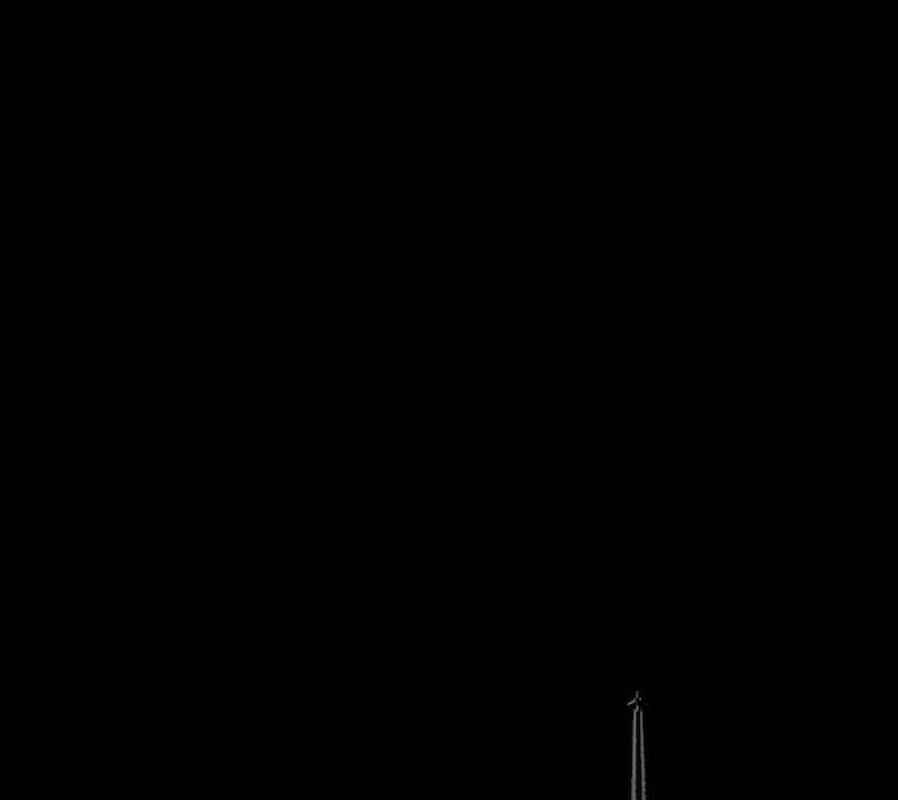
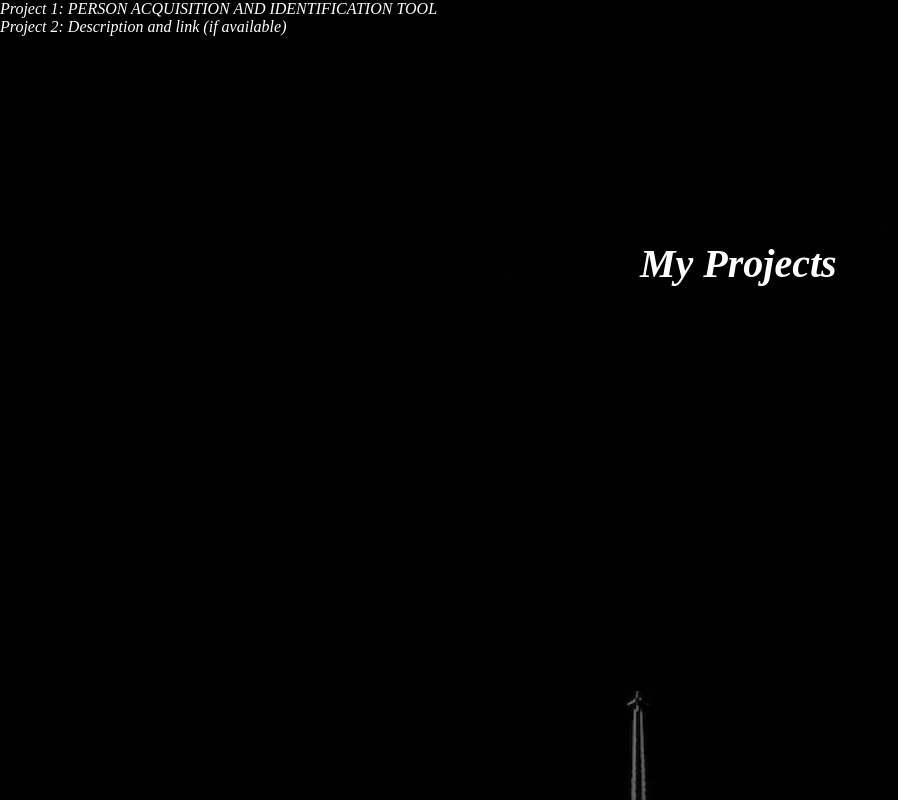
Before and after one commit to kant2713/Newcode, a plain HTML site: page My profile/Project.html in a window 1280 px wide. Shown: the top 800 px of the page, without its empty margins (0-898 px from the left). Drawn offline with Linux system fonts and the light colour scheme.

Commit message:
Add files via upload

```diff
--- a/My profile/Project.html
+++ b/My profile/Project.html
@@ -10,13 +10,17 @@
   </style>
 </head>
 <body>
-    <header></header>
-
+    <header>
+        <div class="project-head">
+            <h1><i>My Projects </i></h1>
+            </div>
+    <div>
     <ol>
       <li class="project">Project 1: PERSON ACQUISITION AND IDENTIFICATION
         TOOL</li>
       <li class="project">Project 2: Description and link (if available)</li>
     </ol>
   </div>
+  </header>
 </body>
 </html>
--- a/My profile/style.css
+++ b/My profile/style.css
@@ -122,3 +122,15 @@ ul li.active a{
     left: 50%;
     color:#fff;
   }
+.project-head{
+    position: absolute;
+    font-size: 20px;
+    top:30%;
+    left: 50%;
+     color:#fff;
+}
+  .project{
+    top: 40%;
+    left: 50%;
+    color:#fff;
+  }
```
